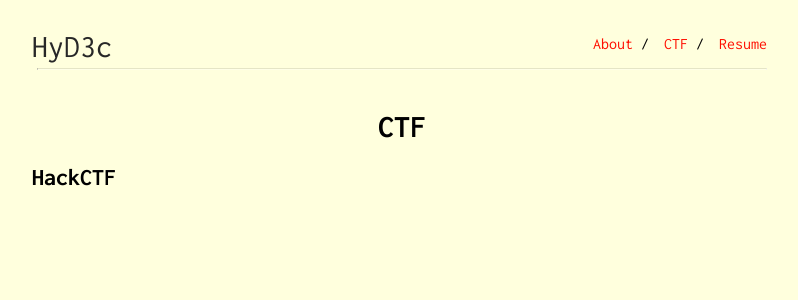
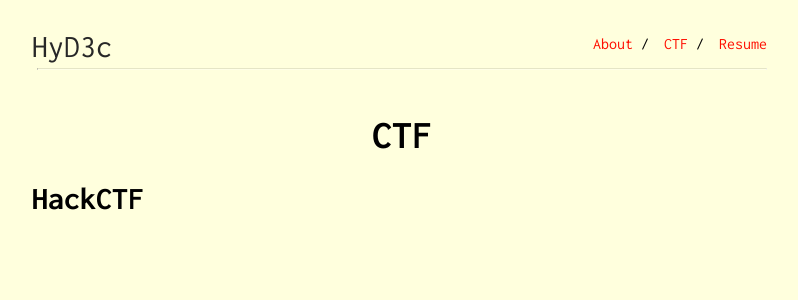
Before and after one commit to HyD3c/HyD3c.github.io, a Jekyll site: the page built from ctf.html, in a window 1280 px wide. Shown: the top 300 px of the page, without its empty margins (238-1036 px from the left). Built offline with Jekyll 4.4.1, drawn with Linux system fonts in a browser that asks for light colours.

Commit message:
Update main.scss

```diff
--- a/css/main.scss
+++ b/css/main.scss
@@ -100,7 +100,7 @@ code {
 
 .page-title{
     text-align: center;
-    font-size: 2em;
+    font-size: 40px;
     font-weight: bold;
     line-height: 2;
 }
@@ -294,6 +294,6 @@ table tr th :last-child, table tr td :last-child {
     margin: 0;
 }
 .ctf-name{
-	font-weight:600;
-	font-size:1.5em;
+	font-weight:bold;
+	font-size:2em;
 }
```
